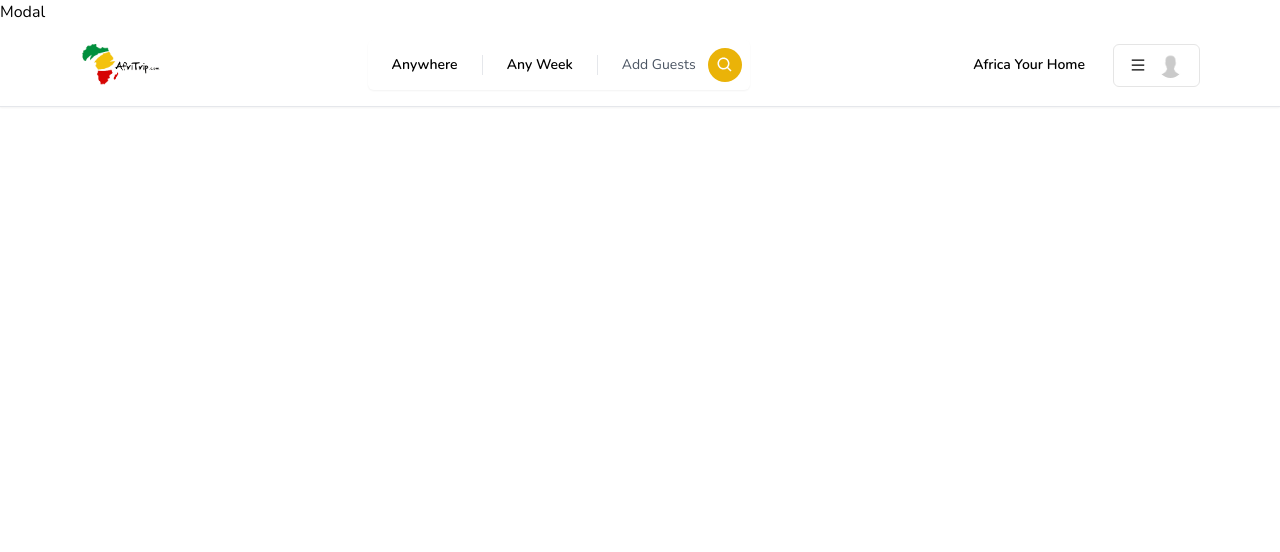
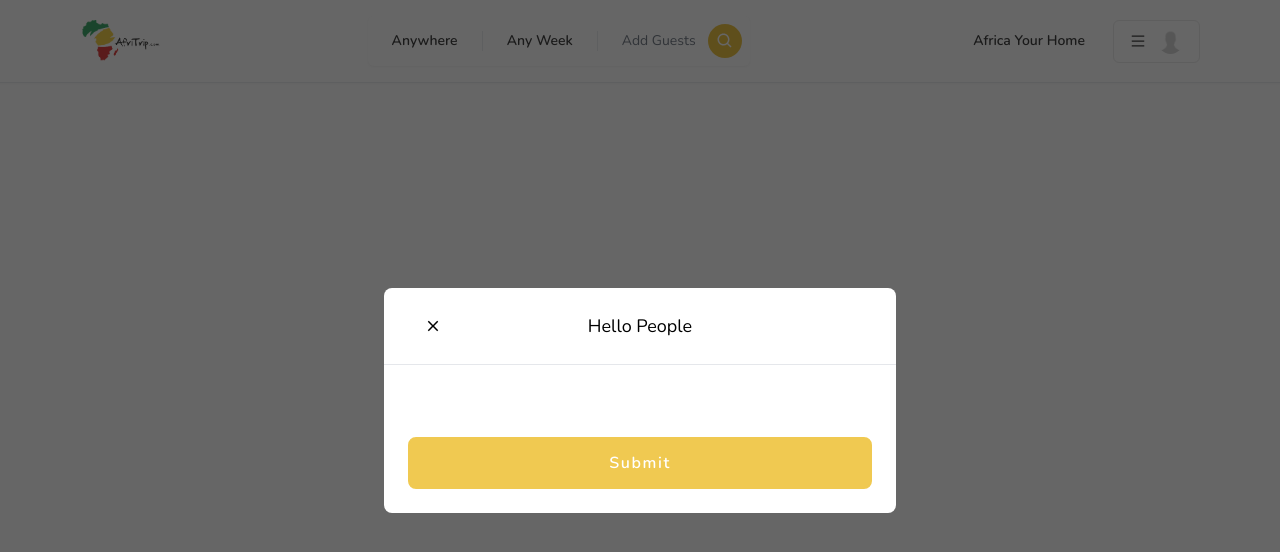
Before and after one commit to jackonshiundu/rooms-booking-system-next-js-react-tailwind, a Next.js app: page / in a window 1280 px wide. Shown: the top 552 px of the page. Built offline with nearby package versions, Linux system fonts and the light colour scheme.

Commit message:
creating-the-modal-components

```diff
--- /dev/null
+++ b/app/components/Button.tsx
@@ -0,0 +1,39 @@
+'use client';
+import { IconType } from 'react-icons';
+interface ButtonProps {
+  label: string;
+  onClick: (e: React.MouseEvent<HTMLButtonElement>) => void;
+  disabled?: boolean;
+  outline?: boolean;
+  small?: boolean;
+  icon: IconType;
+}
+const Button: React.FC<ButtonProps> = ({
+  label,
+  onClick,
+  disabled,
+  outline,
+  small,
+  icon: Icon,
+}) => {
+  return (
+    <button
+      onClick={onClick}
+      disabled={disabled}
+      className={`relative disabled: opacity-70 disabled::cursor-not-allowed rounded-lg hover:opacity-80 transition w-full
+      ${outline ? 'bg-white' : 'bg-yellow-500'}
+      ${outline ? 'border-black' : 'border-yellow-500'}
+      ${outline ? 'text-black' : 'text-white'}
+      ${small ? 'py-1' : 'py-3'}
+      ${small ? 'text-sm' : 'text-md'}
+      ${small ? 'font-light' : 'font-semibold'}
+      ${small ? 'border-[1px]' : 'border-2'}
+      tracking-widest`}
+    >
+      {Icon && <Icon size={24} className="absolute left-4 top-3" />}
+      {label}
+    </button>
+  );
+};
+
+export default Button;
--- a/app/components/modals/Modal.tsx
+++ b/app/components/modals/Modal.tsx
@@ -1,7 +1,108 @@
-import React from 'react';
+'use client';
+import React, { useCallback, useEffect, useState } from 'react';
+import { IoMdClose } from 'react-icons/io';
+import Button from '../Button';
+interface Modalprops {
+  isOpen?: boolean;
+  onClose: () => void;
+  onSubmit: () => void;
+  title?: string;
+  body?: React.ReactElement;
+  footer?: React.ReactElement;
+  actionLabel: string;
+  disabled?: boolean;
+  secondaryAction?: () => void;
+  secondaryLabel?: string;
+}
+const Modal: React.FC<Modalprops> = ({
+  isOpen,
+  onClose,
+  onSubmit,
+  title,
+  body,
+  footer,
+  actionLabel,
+  disabled,
+  secondaryAction,
+  secondaryActionLabel,
+}) => {
+  const [showmodal, setShowModal] = useState(isOpen);
+  useEffect(() => {
+    setShowModal(isOpen);
+  }, [isOpen]);
+  const handleClose = useCallback(() => {
+    if (disabled) {
+      return;
+    }
+    setShowModal(false);
+    setTimeout(() => {
+      onClose();
+    }, 300);
+  }, [onClose, disabled]);
+  const handleSubmit = useCallback(() => {
+    if (disabled) {
+      return;
+    }
+    onSubmit();
+  }, [disabled, onSubmit]);
+  const handleSecondaryAction = useCallback(() => {
+    if (disabled || !secondaryAction) {
+      return;
+    }
+    secondaryAction();
+  }, [disabled, secondaryAction]);
 
-const Modal = () => {
-  return <div>Modal</div>;
+  if (!isOpen) {
+    return null;
+  }
+  return (
+    <>
+      <div className="justify-center items-center flex overflow-x-hidden overflow-y-auto fixed inset-0 z-50 outline-none focus:outline-none bg-neutral-800/70">
+        <div className="relative w-full md:w-4/6 lg:3/6 xl:w-2/5 my-6 mx-auto h-full lg:h-auto md:h-auto">
+          {/* content */}
+          <div
+            className={` translate duration-300 h-full
+            ${showmodal ? 'translate-y-0' : 'translate-y-full'}
+            ${showmodal ? 'opacity-100' : 'opacity-0'}
+            `}
+          >
+            <div className="translate h-full lf:h-auto md:h-auto border-0 rounded-lg relative flex flex-col w-full bg-white outline-none focus:outline-none">
+              <div className="flex items-center p-6 rounded-t justify-center relative border-b-[1px]">
+                <button
+                  onClick={handleClose}
+                  className="p-1 border-0 hover:opacity-70 transition absolute left-9"
+                >
+                  {' '}
+                  <IoMdClose size={18} />
+                </button>
+                <div className="text-lg front-semibold">{title}</div>
+              </div>
+              {/* body */}
+              <div className="relative p-6 flex-auto">{body}</div>
+              {/* footer */}
+              <div className="flex flex-col gap-2 p-6">
+                <div className="flex flex-row items-center gap-4 w-full">
+                  {secondaryAction && secondaryActionLabel && (
+                    <Button
+                      disabled={disabled}
+                      outline
+                      label={secondaryActionLabel}
+                      onClick={handleSecondaryAction}
+                    />
+                  )}
+                  <Button
+                    disabled={disabled}
+                    label={actionLabel}
+                    onClick={handleSubmit}
+                  />
+                </div>
+              </div>
+            </div>
+          </div>
+        </div>
+      </div>
+    </>
+  );
 };
 
 export default Modal;
--- a/app/layout.tsx
+++ b/app/layout.tsx
@@ -21,7 +21,7 @@
     <html lang="en">
       <body className={font.className}>
         <Clientonly>
-          <Modal />
+          <Modal actionLabel="Submit" title="Hello People" isOpen />
           <Navbar />
         </Clientonly>
         {children}
```
Also changed, not shown: package.json (+17 -1 lines), 1 other file (tests, documents, lock files or other folders).
